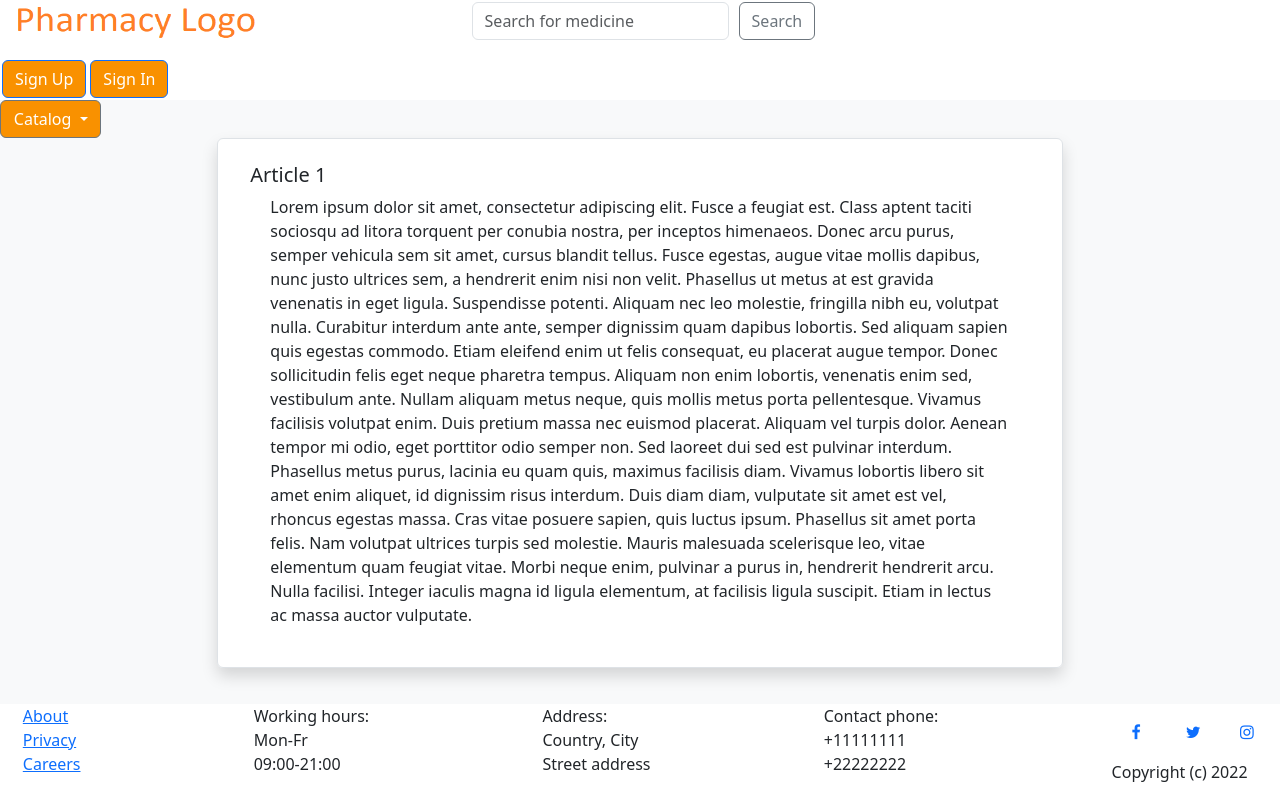
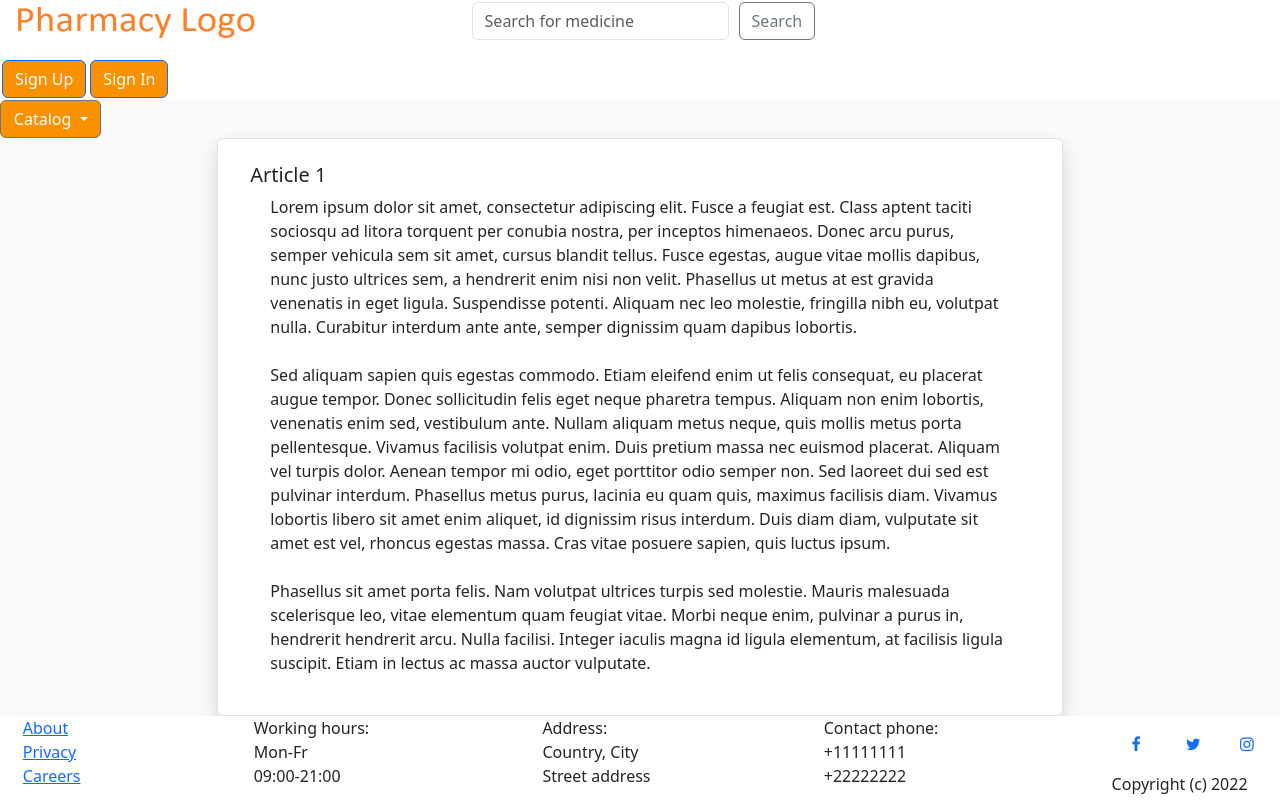
Before and after one commit to catSteven72/pharmacy_site, a Django app: page /articles/1/ in a window 1280 px wide. Before the commit the page ends 782 px from the top, so only its background shows below. Run offline with Django 4.2, Linux system fonts and the light colour scheme; data comes from the database, SQL or seed files in the repository; both versions use the stored data as it was after the commit; some libraries are stand-ins or nearby versions.

Commit message:
working version, commit before deployment

```diff
--- a/articles/static/articles.css
+++ /dev/null
@@ -1,3 +0,0 @@
-#article-text {
-    word-wrap: break-word;
-}
--- a/articles/templates/articles/article_detail.html
+++ b/articles/templates/articles/article_detail.html
@@ -38,7 +38,7 @@
                           {% endif %}
 
                           <div class="d-flex align-items-center justify-content-between mt-1">
-                            <p id="article-text">{{object.content}}</p>
+                            <p style="white-space: pre-wrap; ">{{object.content}}</p>
                           </div>
                       </div>
                   </div>
```
Also changed, not shown: db.sqlite3.
